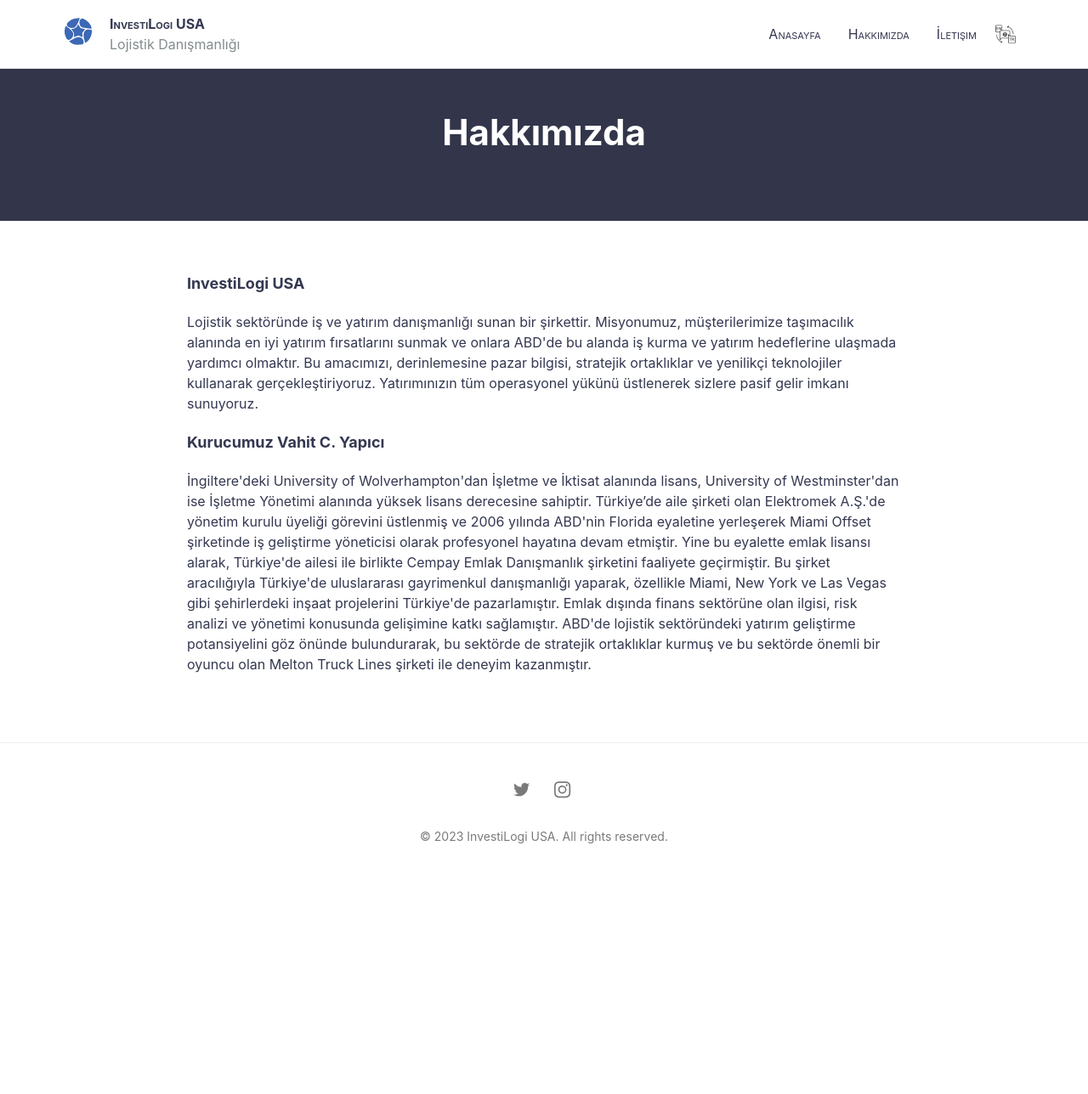
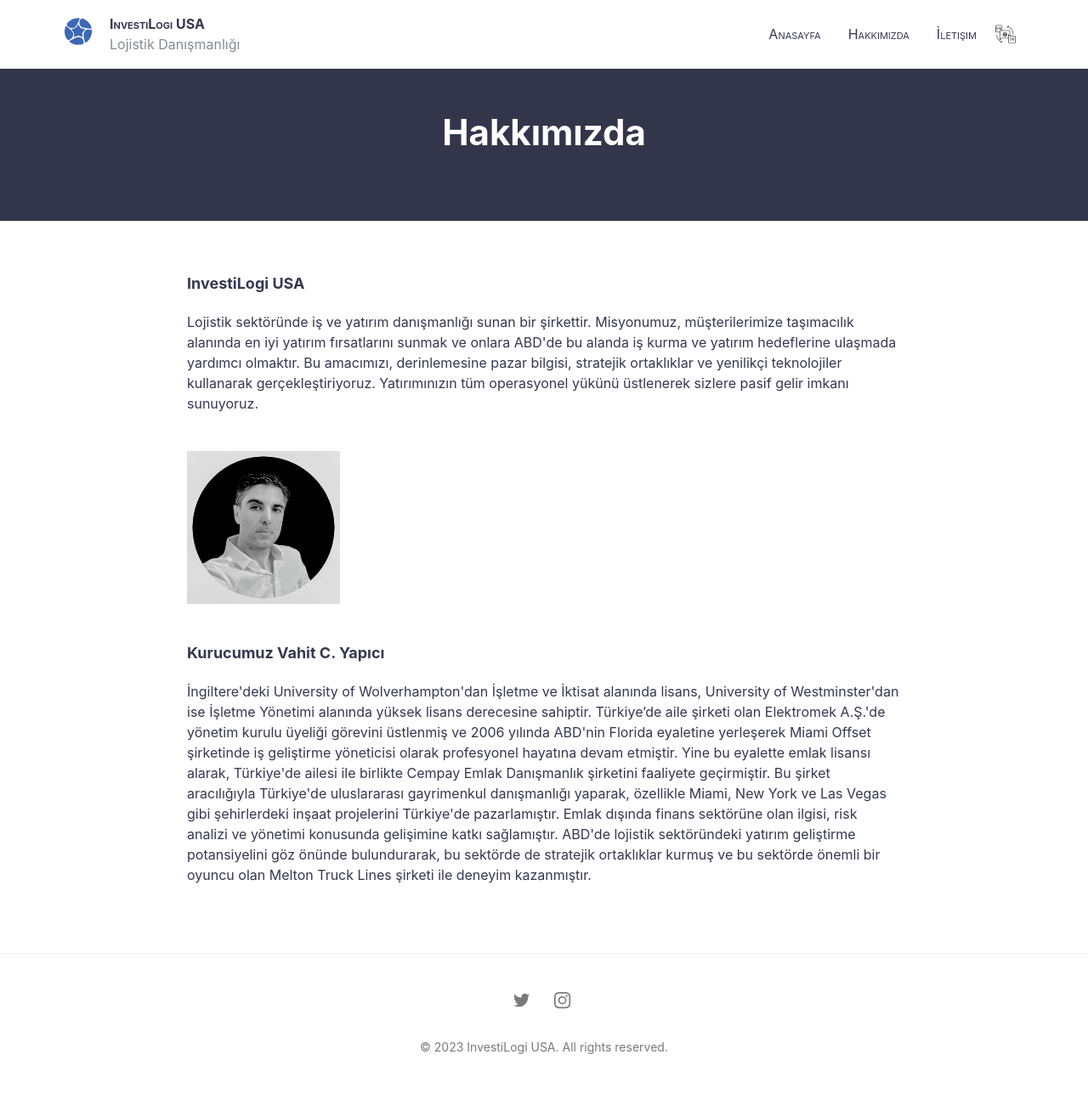
Before and after one commit to investmentiq/krembrule, a Jekyll site: the page built from about.md, in a window 1280 px wide. Shown: the whole page at 85% size. Built offline with Jekyll 4.4.1, drawn with Linux system fonts in a browser that asks for light colours; before the commit the page ends 1040 px from its top, so only the background shows below that.

Commit message:
Profile update

```diff
--- a/about.md
+++ b/about.md
@@ -12,6 +12,16 @@ permalink: /about/
     <div>
        <p style="font-size: 18px; font-weight: bold;">InvestiLogi USA</p>
 <p>Lojistik sektöründe iş ve yatırım danışmanlığı sunan bir şirkettir. Misyonumuz, müşterilerimize taşımacılık alanında en iyi yatırım fırsatlarını sunmak ve onlara ABD'de bu alanda iş kurma ve yatırım hedeflerine ulaşmada yardımcı olmaktır. Bu amacımızı, derinlemesine pazar bilgisi, stratejik ortaklıklar ve yenilikçi teknolojiler kullanarak gerçekleştiriyoruz. Yatırımınızın tüm operasyonel yükünü üstlenerek sizlere pasif gelir imkanı sunuyoruz.</p>
+<!-- Add a paragraph break or line break to create space -->
+<p></p> <!-- This creates a paragraph space -->
+<!-- or -->
+<br> <!-- This inserts a line break for space -->
+
+<img src="\profilepic.jpeg" alt="Profile Picture">
+<!-- Add a paragraph break or line break to create space -->
+<p></p> <!-- This creates a paragraph space -->
+<!-- or -->
+<br> <!-- This inserts a line break for space -->
 
 <p style="font-size: 18px; font-weight: bold;">Kurucumuz Vahit C. Yapıcı</p>
 <p>İngiltere'deki University of Wolverhampton'dan İşletme ve İktisat alanında lisans, University of Westminster'dan ise İşletme Yönetimi alanında yüksek lisans derecesine sahiptir. Türkiye’de aile şirketi olan Elektromek A.Ş.'de yönetim kurulu üyeliği görevini üstlenmiş ve 2006 yılında ABD'nin Florida eyaletine yerleşerek Miami Offset şirketinde iş geliştirme yöneticisi olarak profesyonel hayatına devam etmiştir. Yine bu eyalette emlak lisansı alarak, Türkiye'de ailesi ile birlikte Cempay Emlak Danışmanlık şirketini faaliyete geçirmiştir. Bu şirket aracılığıyla Türkiye'de uluslararası gayrimenkul danışmanlığı yaparak, özellikle Miami, New York ve Las Vegas gibi şehirlerdeki inşaat projelerini Türkiye'de pazarlamıştır. Emlak dışında finans sektörüne olan ilgisi, risk analizi ve yönetimi konusunda gelişimine katkı sağlamıştır. ABD'de lojistik sektöründeki yatırım geliştirme potansiyelini göz önünde bulundurarak, bu sektörde de stratejik ortaklıklar kurmuş ve bu sektörde önemli bir oyuncu olan Melton Truck Lines şirketi ile deneyim kazanmıştır.</p>
```
Also changed, not shown: profilepic.jpeg (added).
